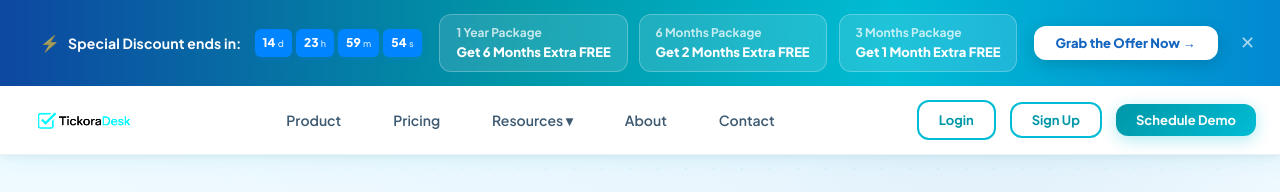
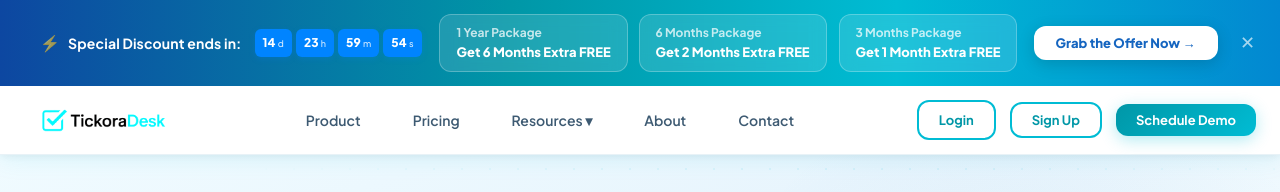
Before and after one commit to prithvikr845422/tickoradesk-website, a plain HTML site: page index.html in a window 1280 px wide. Shown: the top 192 px of the page. Drawn offline with nearby package versions, Linux system fonts and the light colour scheme.

Commit message:
Update index.html

```diff
--- a/index.html
+++ b/index.html
@@ -714,7 +714,7 @@ height="0" width="0" style="display:none;visibility:hidden"></iframe></noscript>
   <div style="max-width: 1280px; margin: 0 auto; width: 100%; display: flex; align-items: center; justify-content: space-between; padding: 0 24px; height: 68px;">
 
     <a href="/" class="nav-logo" style="display: flex; align-items: center; flex-shrink: 0;">
-  <img src="logo.png" alt="TickoraDesk" style="height: 34px; width: auto; object-fit: contain;" />
+  <img src="logo.png" alt="TickoraDesk" style="height: 45px; width: auto; object-fit: contain;" />
 </a>
 
     <div class="nav-links-desktop" style="display: flex; align-items: center; gap: 24px; margin-left: auto; margin-right: auto;">
```
